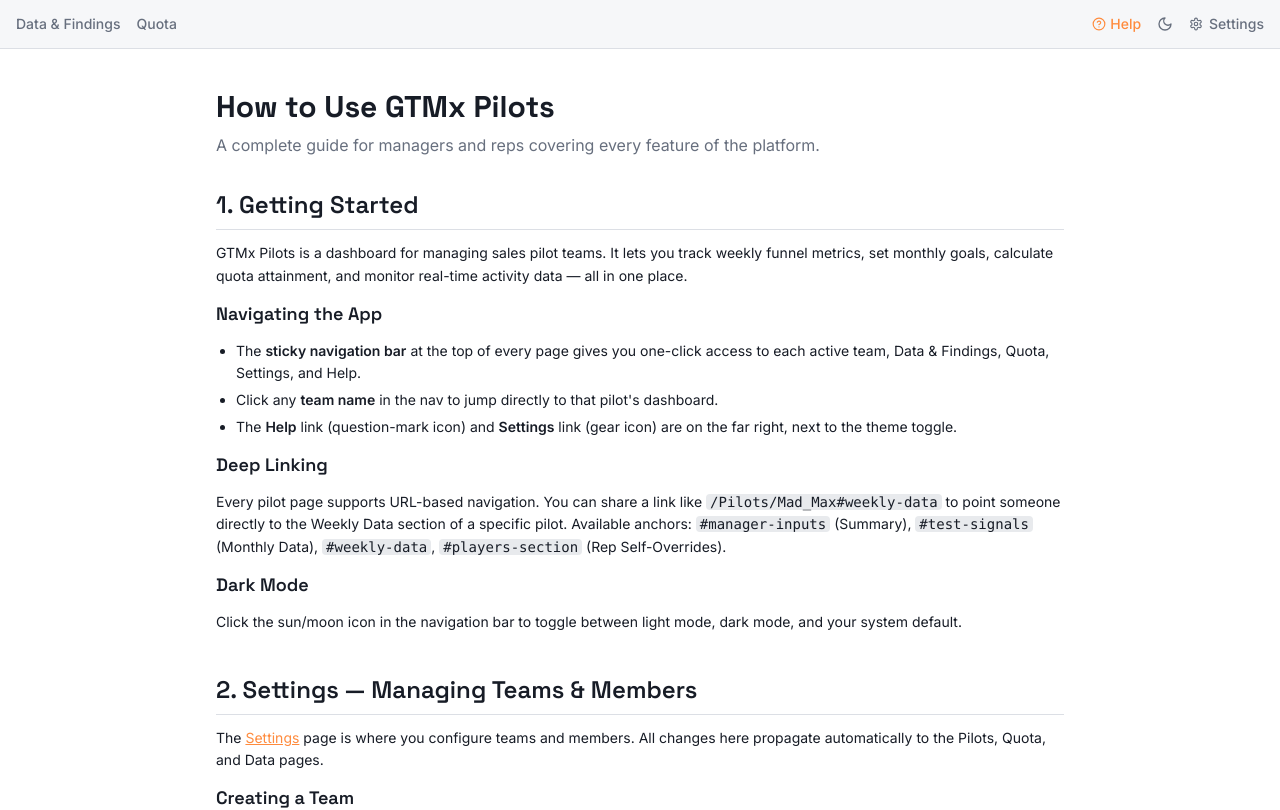
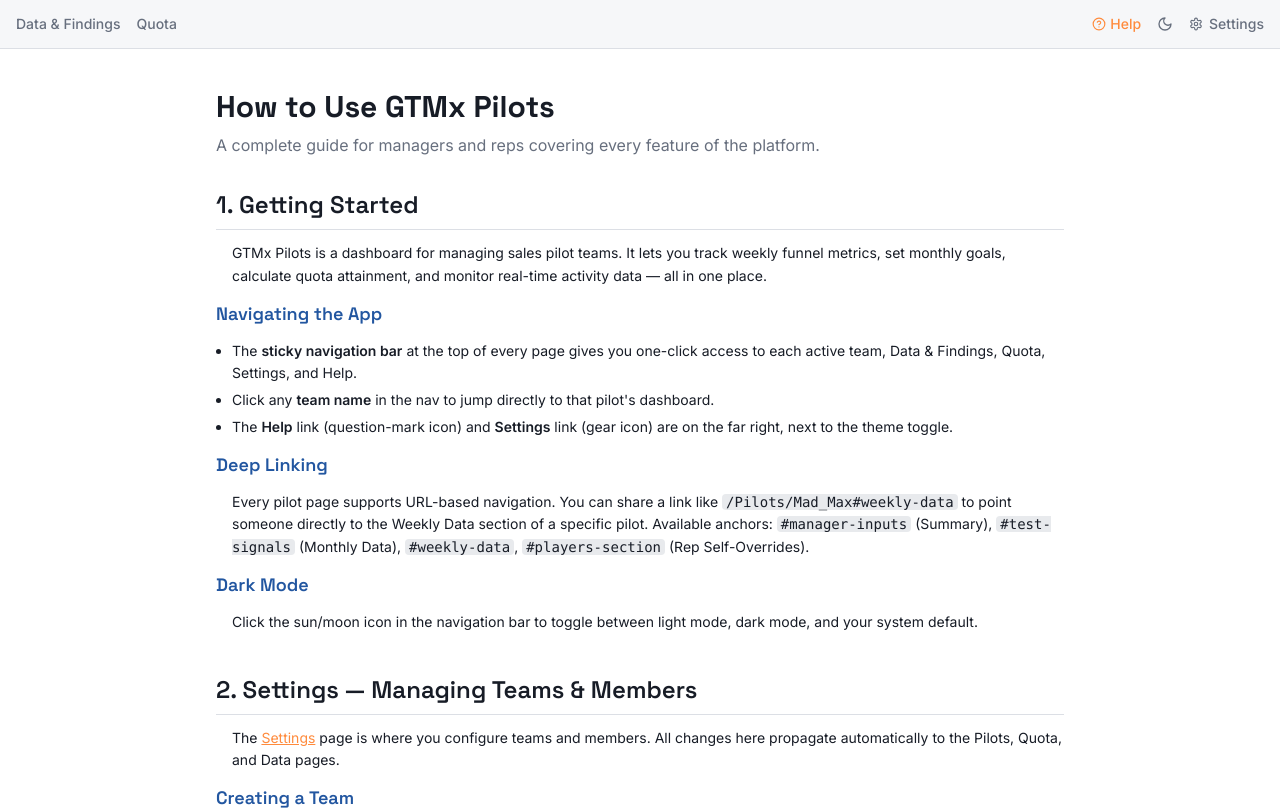
Before and after one commit to rbell2012/gtmxcommercialization, a React (Vite) app: page /help in a window 1280 px wide. Shown: the top 810 px of the page. Built offline with nearby package versions, Linux system fonts and the light colour scheme; no server answers; the database is empty.

Commit message:
# Please enter the commit message for your changes. Lines starting     # with '#' will be ignored, and an empty message aborts the commit.     #     # On branch main     # Your branch is up to date with 'origin/main'.     #     # Changes to be committed:     #	modified:   src/pages/Help.tsx     #

```diff
--- a/src/pages/Help.tsx
+++ b/src/pages/Help.tsx
@@ -406,14 +406,14 @@
   return (
     <section id={id} className="mb-10 scroll-mt-16">
       <h2 className="text-2xl font-semibold mb-3 border-b border-border pb-2">{title}</h2>
-      <div className="space-y-3 text-sm leading-relaxed">{children}</div>
+      <div className="space-y-3 text-sm leading-relaxed [&>p]:pl-4 [&>ul]:pl-4 [&>h4]:pl-4">{children}</div>
     </section>
   );
 }
 
 function H3({ id, children }: { id?: string; children: React.ReactNode }) {
   return (
-    <h3 id={id} className="text-lg font-semibold mt-5 mb-1 scroll-mt-16">
+    <h3 id={id} className="text-lg font-semibold mt-5 mb-1 scroll-mt-16 text-accent">
       {children}
     </h3>
   );
```
